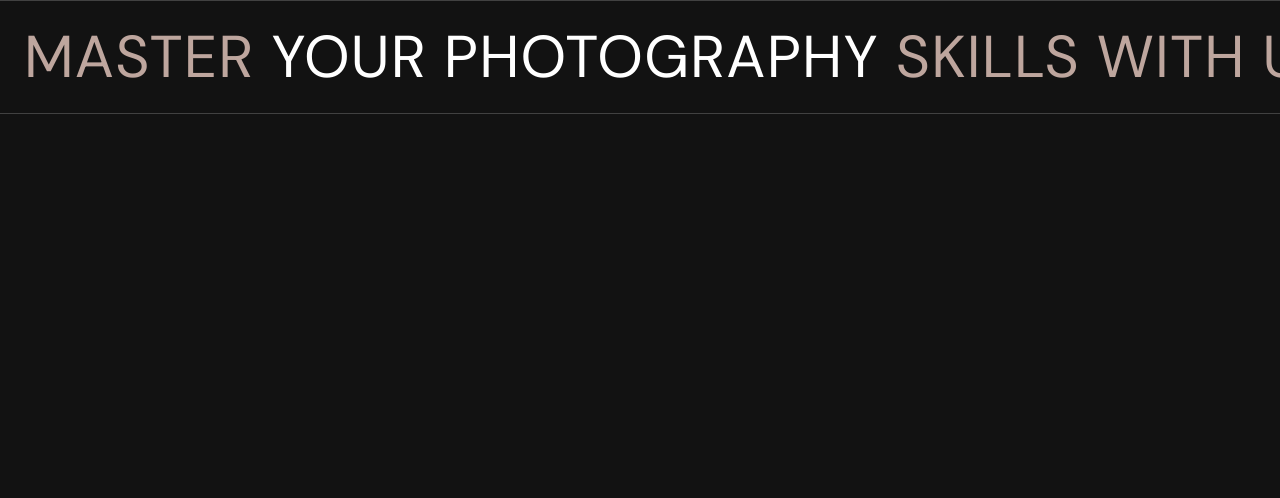
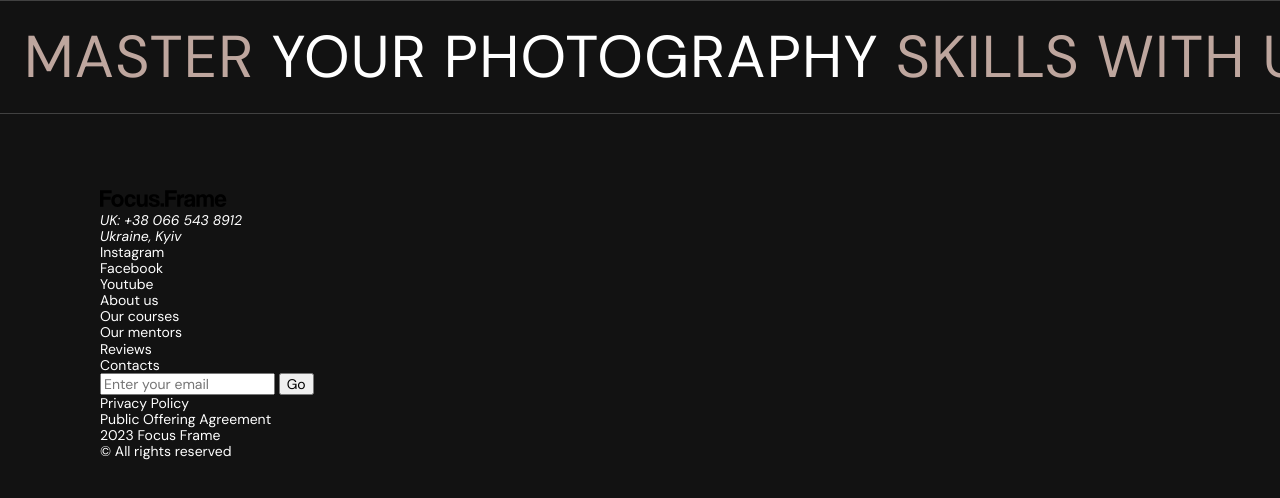
Before and after one commit to Pervushyn/code-machine, a website built with Vite: page src/index.html in a window 1280 px wide. Built offline with nearby package versions, Linux system fonts and the light colour scheme.

Commit message:
footer розмітка

```diff
--- a/src/partials/footer.html
+++ b/src/partials/footer.html
@@ -1,6 +1,84 @@
 <!--Footer-->
 <footer class="footer">
   <div class="container">
-    <div class="logo-footer-block"></div>
+    <div class="logo-footer-block">
+      <a class="logo-footer" href="#">
+        <svg class="icon-footer" width="127" height="20">
+          <use href="../images/icons.svg#icon-logo"></use>
+        </svg>
+      </a>
+    </div>
+    <address class="footer-contacts">
+      <a class="footer-contacts-link" href="tel:+380665438912"
+        >UK: +38 066 543 8912</a
+      >
+      <br />
+      Ukraine, Kyiv
+    </address>
+    <ul class="footer-social-list">
+      <li class="footer-social-item">
+        <a
+          class="footer-social-link"
+          href="https://www.instagram.com/goitclub/"
+          target="_blank"
+        >
+          Instagram
+        </a>
+      </li>
+      <li class="footer-social-item">
+        <a
+          class="footer-social-link"
+          href="https://www.facebook.com/goITclub/"
+          target="_blank"
+        >
+          Facebook
+        </a>
+      </li>
+      <li class="footer-social-item">
+        <a
+          class="footer-social-link"
+          href="https://www.youtube.com/c/GoIT"
+          target="_blank"
+        >
+          Youtube
+        </a>
+      </li>
+    </ul>
+    <ul class="footer-section-list">
+      <li class="footer-section-item">
+        <a class="footer-section-link" href="#about">About us</a>
+      </li>
+      <li class="footer-section-item">
+        <a class="footer-section-link" href="#courses">Our courses</a>
+      </li>
+      <li class="footer-section-item">
+        <a class="footer-section-link" href="#mentors">Our mentors</a>
+      </li>
+      <li class="footer-section-item">
+        <a class="footer-section-link" href="#reviews">Reviews</a>
+      </li>
+      <li class="footer-section-item">
+        <a class="footer-section-link" href="#contacts">Contacts</a>
+      </li>
+    </ul>
+    <form class="footer-form">
+      <label class="footer-label"></label>
+      <input
+        class="footer-input"
+        type="email"
+        id="user-email"
+        name="user-email"
+        placeholder="Enter your email"
+      />
+      <button class="footer-btn" type="submit">Go</button>
+    </form>
+    <p>
+      Privacy Policy <br />
+      Public Offering Agreement
+    </p>
+    <p>
+      2023 Focus Frame <br />
+      © All rights reserved
+    </p>
   </div>
 </footer>
```
